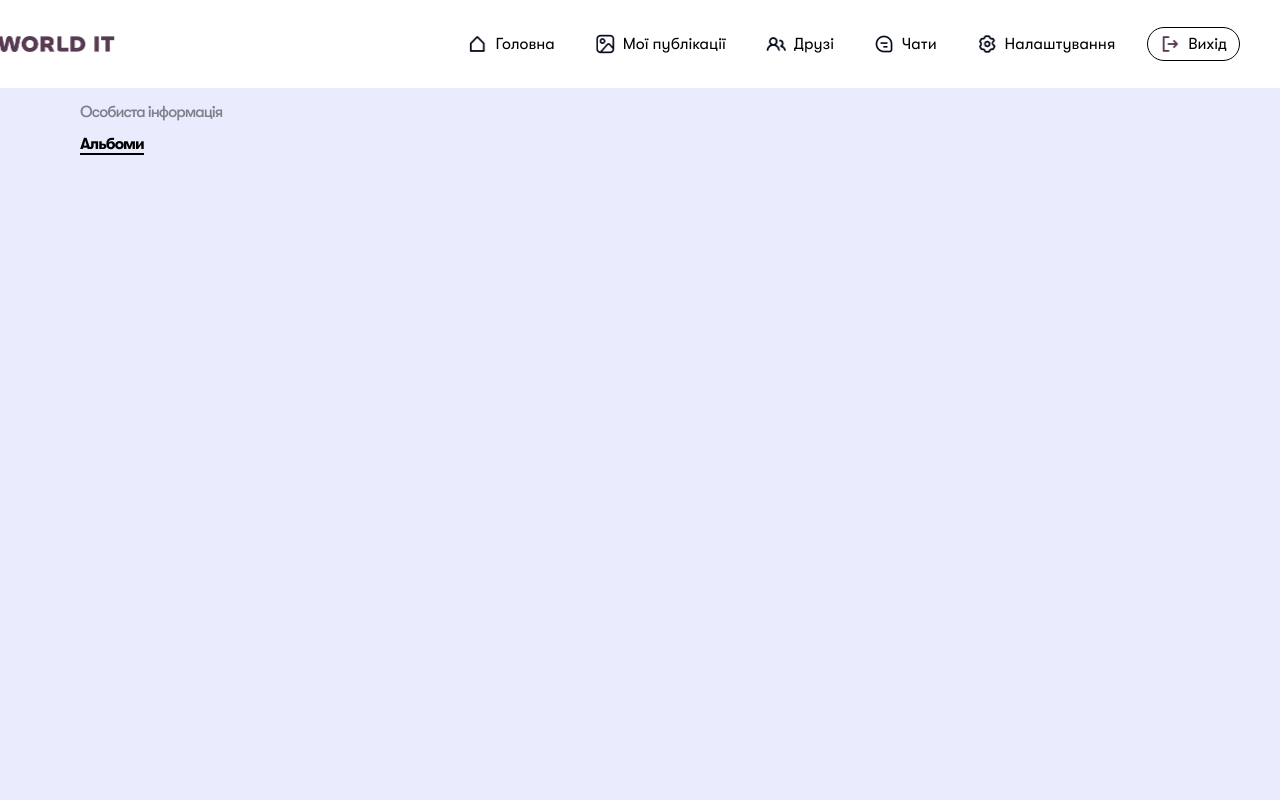
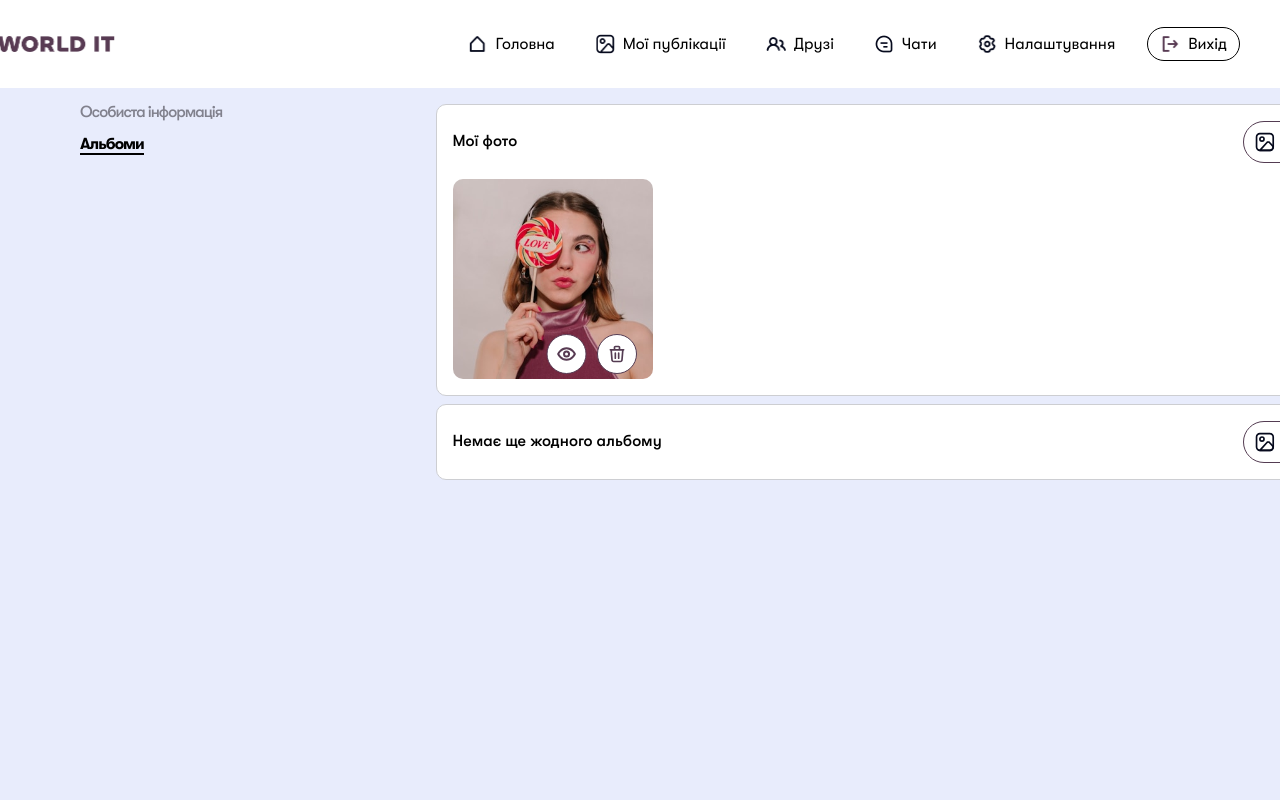
Before and after one commit to Nikita-Hodovanyj/Social_Media, a Django app: page /settings/albums/ in a window 1280 px wide. Run offline with Django 5.2, Linux system fonts and the light colour scheme; some web fonts are replaced.

Commit message:
Album page  added, styles changed

```diff
--- a/settings_page/static/css/albums.css
+++ b/settings_page/static/css/albums.css
@@ -40,3 +40,77 @@ aside a{
 
 
 }
+
+
+.album-card{
+    width: 100%;
+    display: flex;
+    flex-direction: column;
+    padding: 16px;
+    top: 104px;
+    gap: 16px;
+    border: solid #CDCED2 1px;
+    border-radius: 10px;
+    background-color: white;
+
+
+}
+
+.profile-avatar{
+    position: relative;
+    width: 200px;
+    height: 200px;
+    border-radius: 10px;
+    object-fit: cover;
+
+}
+
+
+
+.image-album-div{
+    position: absolute;
+    display: flex;
+    gap: 10px;
+    top: 230px;
+    left: 110px;
+}
+
+.image-album-div img{
+    cursor: pointer;
+}
+
+.text-info2{
+    width: 623px;
+    height: 18px;
+    font-size: 16px;
+    font-weight: 500;
+    line-height: 100%
+}
+
+.button-container{
+    width: 238.5px;
+    display: flex;
+    justify-content: flex-end;
+    gap: 10px;
+
+}
+
+.edit-profile{
+    width: 100%;
+    display: flex;
+    align-items: center;
+    justify-content: space-between;
+    gap: 16px;
+}
+
+.edit-profile2{
+    width: 100%;
+    display: flex;
+    align-items: center;
+    justify-content: space-between;
+    padding: 16px;
+    gap: 16px;
+    border: solid #CDCED2 1px;
+    border-radius: 10px;
+    background-color: white;
+}
--- a/settings_page/static/css/personal_info.css
+++ b/settings_page/static/css/personal_info.css
@@ -76,8 +76,8 @@ main{
 .edit-profile{
     width: 100%;
     display: flex;
+    align-items: center;
     gap: 16px;
-
 }
 .text-info{
     width: 700px;
--- a/settings_page/templates/albums.html
+++ b/settings_page/templates/albums.html
@@ -7,6 +7,8 @@
 
 {% block link %}
 <link rel="stylesheet" href="{% static 'css/albums.css' %}">
+<link rel="stylesheet" href="{% static 'css/personal_info.css' %}">
+
 {% endblock %}
 
 {% block content %}
@@ -20,4 +22,45 @@
          </div>
 
     </aside>
+
+
+   <main>
+        <div class="album-card">
+            <div class = 'edit-profile'>
+                <p class="text-info2">Мої фото</p>
+                <div class="button-container">
+                  <button class="edit-button">
+                    <img src="{% static 'images/image-property.svg' %}" alt="">
+                    Додати фото
+                </button>
+
+                </div>
+
+            </div>
+            <img class = 'profile-avatar' src="{% static 'images/profile-avatar.png' %}" alt="">
+            <div class="image-album-div">
+               <img class = 'eye-image1' src="{% static 'images/eye-property.svg' %}" alt="">
+               <img  class = 'trash-image1' src="{% static 'images/trash.svg' %}" alt="">
+            </div>
+
+
+
+         </div>
+
+         <div class = 'edit-profile2'>
+            <p class="text-info2">Немає ще жодного альбому</p>
+            <div class="button-container">
+               <button class="edit-button">
+                  <img src="{% static 'images/image-property.svg' %}" alt="">
+                  Додати фото
+               </button>
+
+            </div>
+
+         </div>
+
+
+
+   </main>
+
 {% endblock %}
--- a/static/css/base.css
+++ b/static/css/base.css
@@ -25,6 +25,11 @@
     font-style: normal;
 }
 
+
+*{
+   font-family: 'GT Walsheim Pro';
+}
+
 body, h1, h2, h3, h4, h5, h6, p, a, span {
     font-weight: normal;
     margin: 0;
@@ -41,11 +46,12 @@ body{
   }
 
 header {
-    position: relative;
+    position: fixed;
     width: 100%;
     background-color: white;
     box-sizing: border-box;
     padding: 0;
+    z-index: 999;
 }
 
 .header-inner {
```
Also changed, not shown: friends/static/css/friends.css (+38 -1 lines), home_page/static/css/home.css (+55 -2 lines), home_page/templates/home.html (+7 -3 lines), my_publications/forms.py (+5 -6 lines), my_publications/models.py (+4 -16 lines), my_publications/static/css/pub.css (+61 -6 lines), my_publications/static/js/pub.js (+40 -0 lines), my_publications/templates/publications.html (+15 -8 lines), my_publications/views.py (+10 -2 lines), my_publications/migrations/0011_remove_post_image_image.py (added), my_publications/static/image/trash.svg (added), settings_page/static/images/eye-property.svg (added), settings_page/static/images/image-property.svg (added), settings_page/static/images/plus-property.svg (added), 2 more files.
